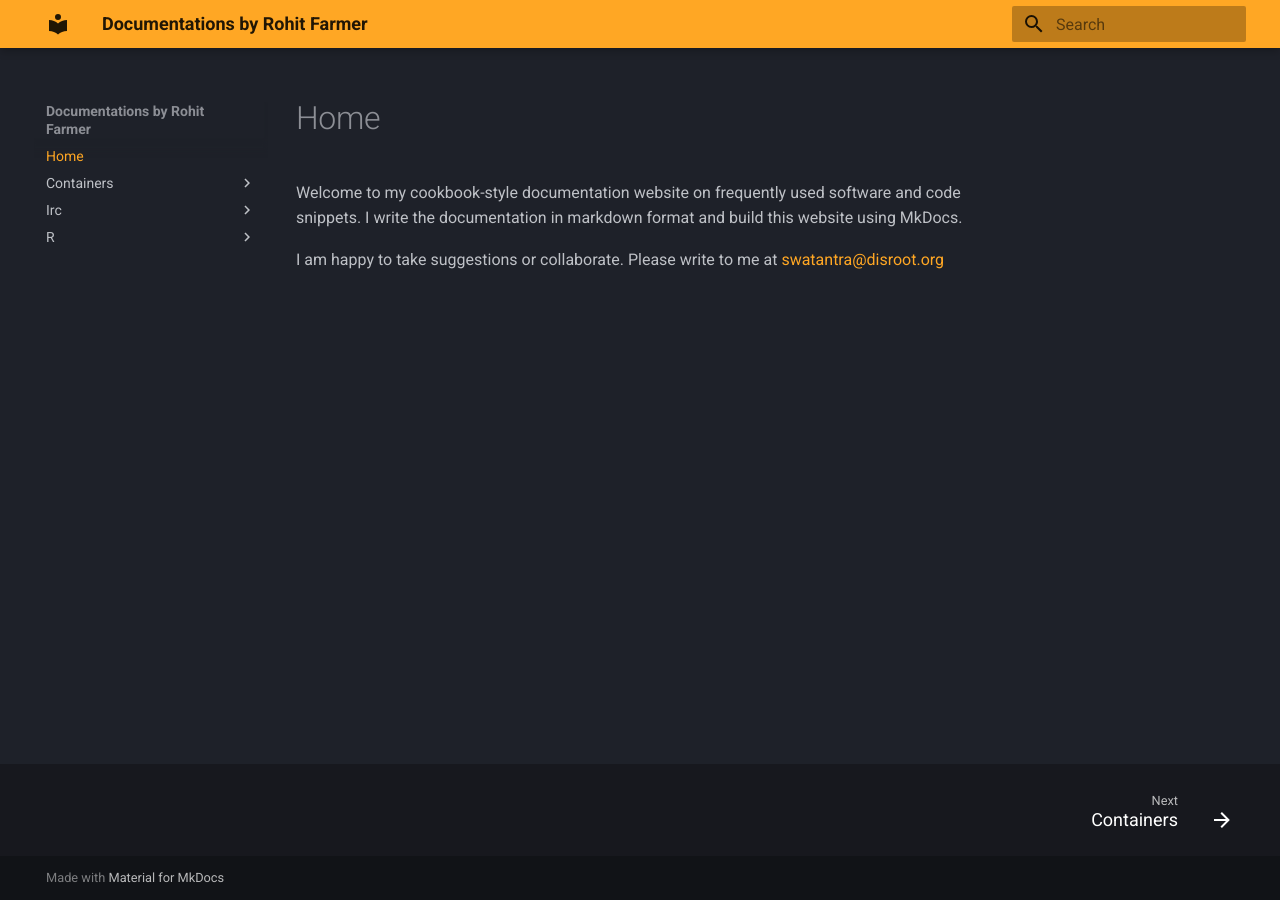
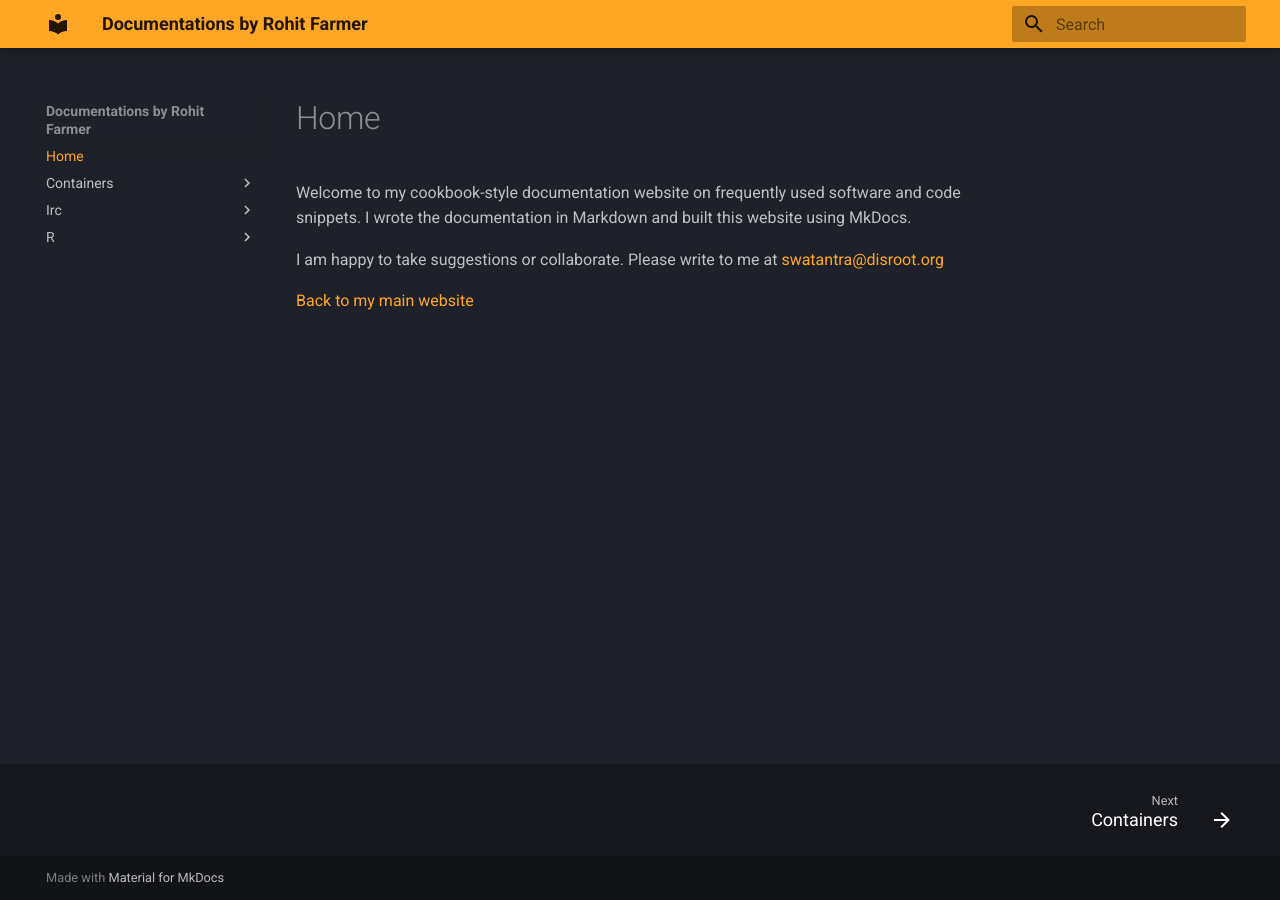
Before and after one commit to rohitfarmer/mk-docs, an MkDocs documentation site: the page built from docs/README.md, in a window 1280 px wide. Built offline with MkDocs 1.6.1 and Material for MkDocs 9.7.7, drawn with Linux system fonts in a browser that asks for light colours.

Commit message:
Update README.md

```diff
--- a/docs/README.md
+++ b/docs/README.md
@@ -1,3 +1,5 @@
-Welcome to my cookbook-style documentation website on frequently used software and code snippets. I write the documentation in markdown format and build this website using MkDocs.
+Welcome to my cookbook-style documentation website on frequently used software and code snippets. I wrote the documentation in Markdown and built this website using MkDocs.
 
 I am happy to take suggestions or collaborate. Please write to me at [swatantra@disroot.org](mailto:swatantra@disroot.org)
+
+[Back to my main website](https://rohitfarmer.com)
```
